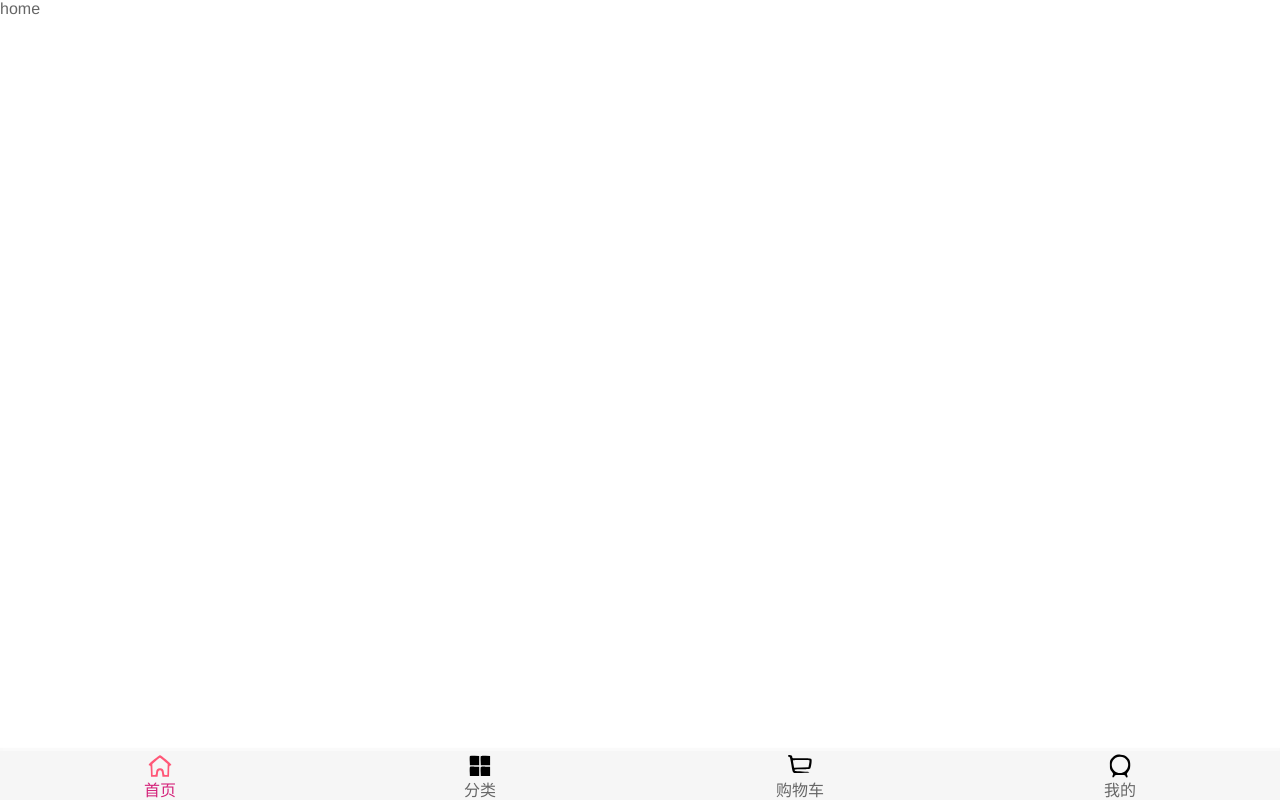
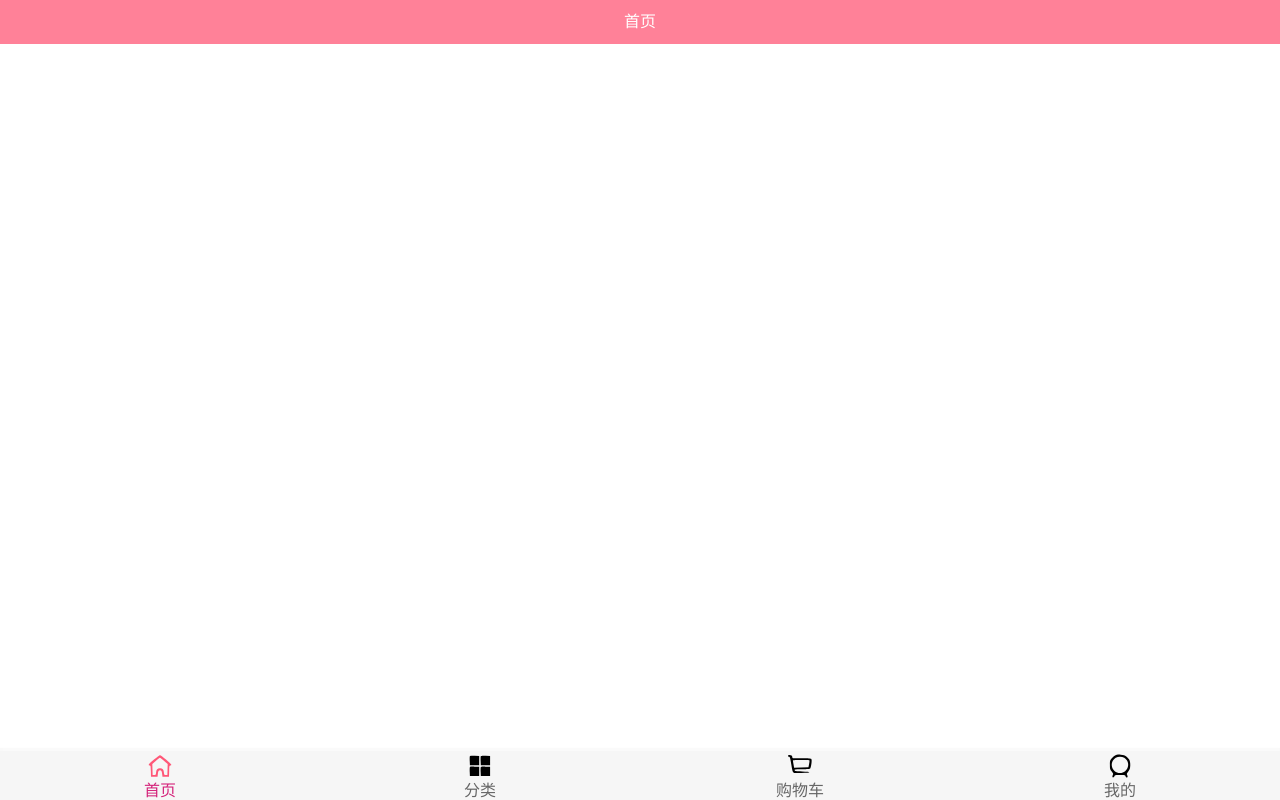
Before and after one commit to lzg999/supermall, a Vue app: page /home in a window 1280 px wide. Built offline with nearby package versions, Linux system fonts and the light colour scheme.

Commit message:
新增navbar头部导航组件

```diff
--- /dev/null
+++ b/src/components/common/navbar/NavBar.vue
@@ -0,0 +1,35 @@
+<template>
+  <div class="nav-bar">
+    <div class="left"><slot name="left"></slot></div>
+    <div class="center"><slot name="center"></slot></div>
+    <div class="right"><slot name="right"></slot></div>
+  </div>
+</template>
+
+<script>
+export default {
+  data() {
+    return {
+
+    }
+  },
+  components: {
+
+  }
+}
+</script>
+
+<style scoped>
+  .nav-bar {
+    display: flex;
+    height: 44px;
+    line-height: 44px;
+    text-align: center;
+  }
+  .left, .right {
+    width: 60px;
+  }
+  .center {
+    flex: 1;
+  }
+</style>
--- a/src/views/home/home.vue
+++ b/src/views/home/home.vue
@@ -1,10 +1,14 @@
 <template>
   <div class="container">
-    home
+    <nav-bar class="home-nav">
+      <div slot="center">首页</div>
+    </nav-bar>
   </div>
 </template>
 
 <script>
+import NavBar from 'components/common/navbar/NavBar'
+
 export default {
   name: "home",
   data() {
@@ -13,7 +17,7 @@
     }
   },
   components: {
-
+    NavBar
   },
   methods: {
 
@@ -22,5 +26,8 @@
 </script>
 
 <style scoped>
-
+  .home-nav {
+    background-color: var(--color-tint);
+    color: #fff;
+  }
 </style>
```
